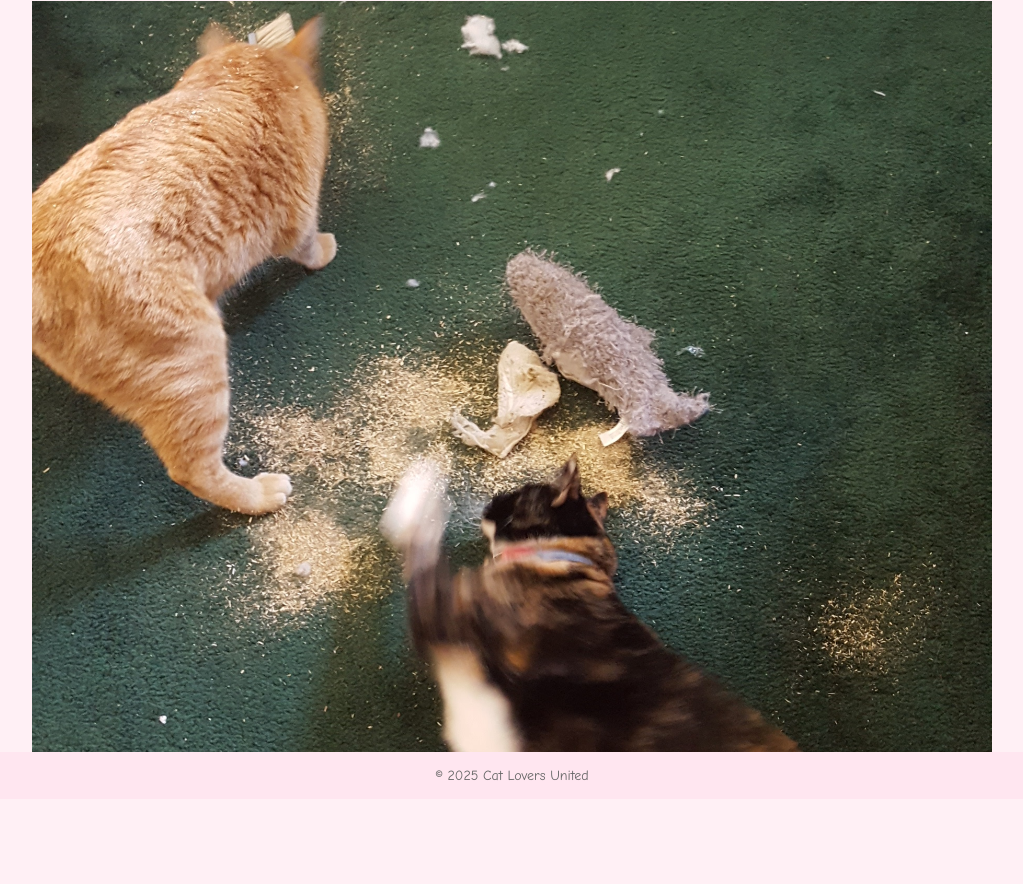
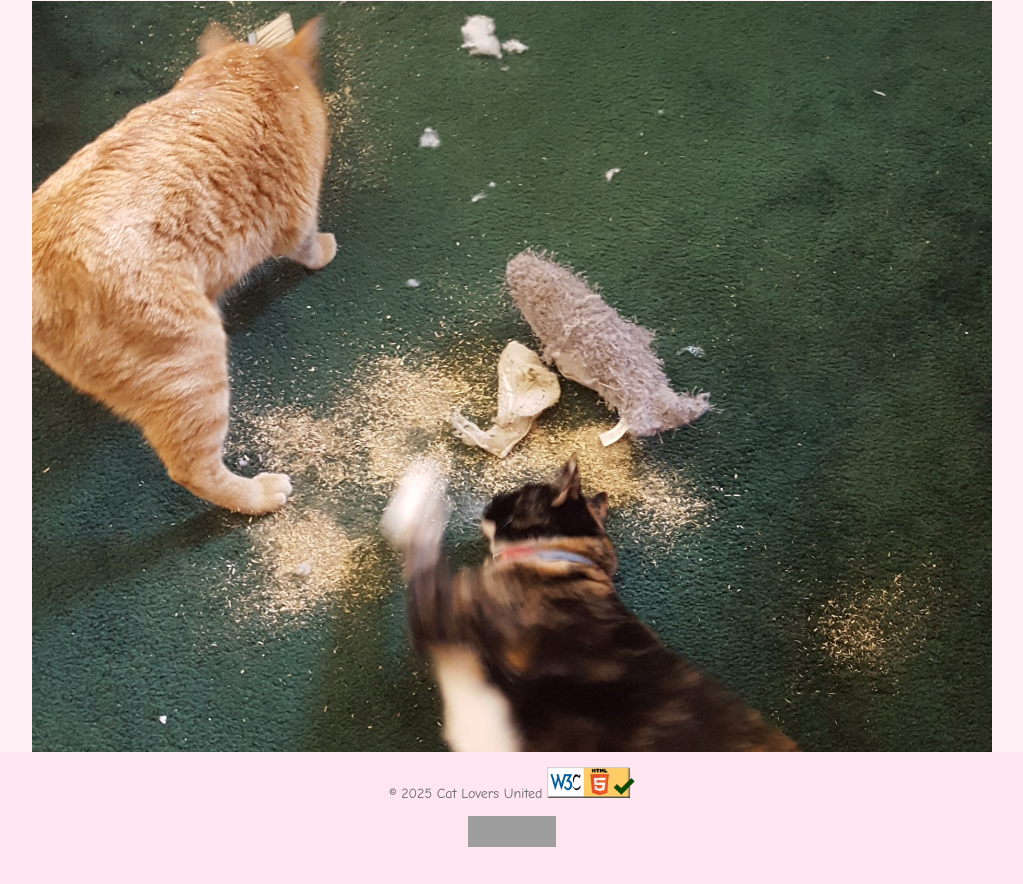
Before and after one commit to SToth01957012/HTML_practice, a plain HTML site: page stories.html in a window 1280 px wide. Shown: the part 700-1584 px from the top of the page, without its empty margins (128-1151 px from the left). Before the commit the page ends 1499 px from the top, so only its background shows below. Drawn offline with Linux system fonts and the light colour scheme; grey boxes are pictures that could not be loaded.

Commit message:
Update stories.html

```diff
--- a/stories.html
+++ b/stories.html
@@ -37,6 +37,15 @@ Updated by ST on June 6, 2025 at 10:48 PM
 
   <footer>
     © 2025 Cat Lovers United
+    <a href="https://validator.w3.org/check?uri=referer">
+			<img style="border:0;width:88px;height:31px" src="images/W3C_HTML5_certified.png" alt="Valid HTML5">
+		</a>
+    <p>
+    <a href="https://jigsaw.w3.org/css-validator/check/referer">
+        <img style="border:0;width:88px;height:31px"
+            src="https://jigsaw.w3.org/css-validator/images/vcss"
+            alt="Valid CSS!" />
+    </a>
   </footer>
 </body>
 </html>
```
